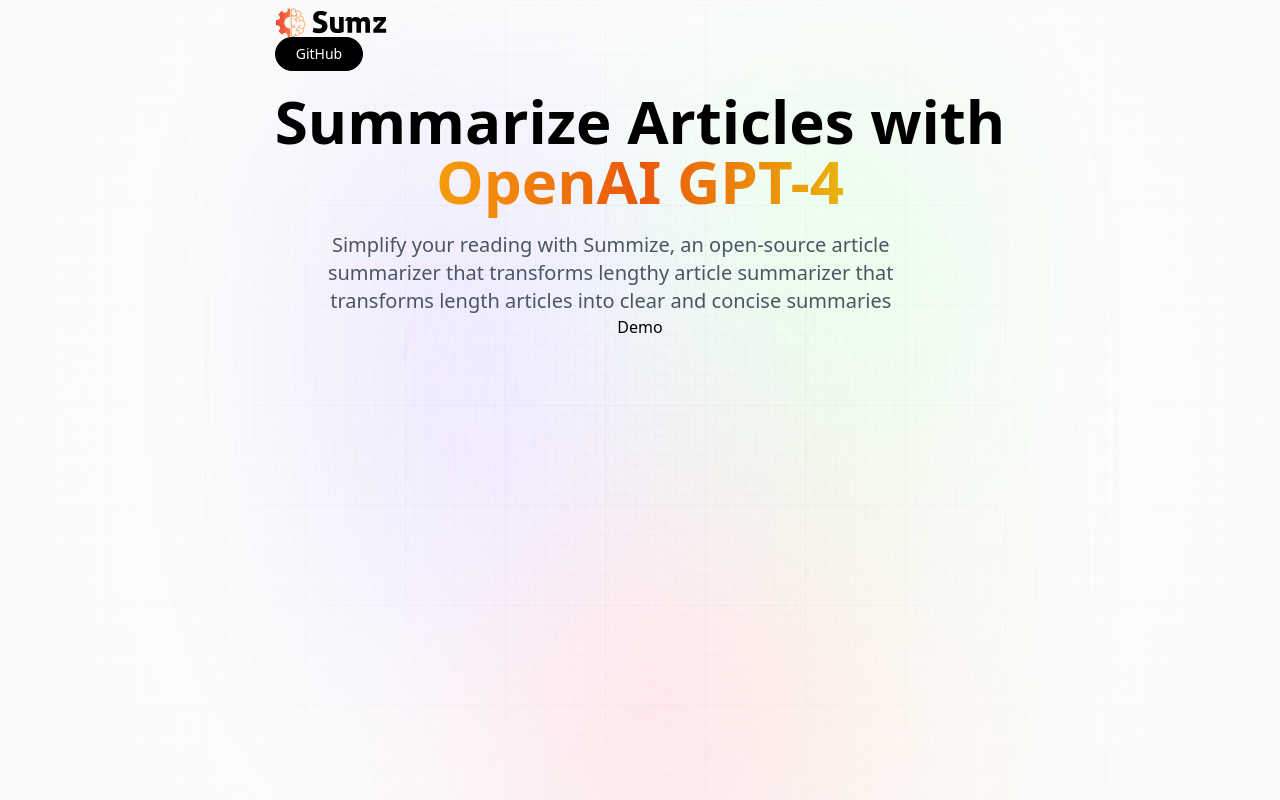
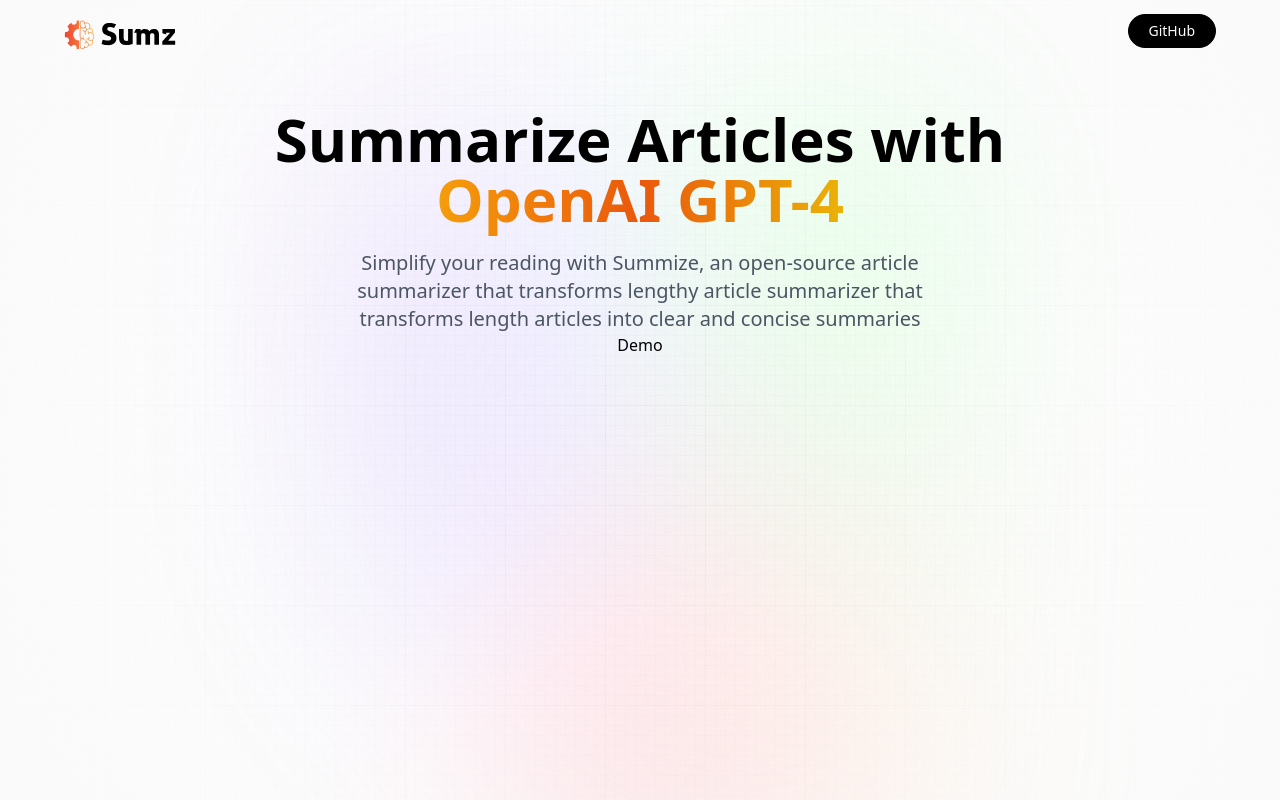
Before and after one commit to yomnahisham/AI-ArticleDigest, a React (Vite) app: page / in a window 1280 px wide. Built offline with nearby package versions, Linux system fonts and the light colour scheme; a web font is replaced by a local one.

Commit message:
fixed className

```diff
--- a/src/components/Here.jsx
+++ b/src/components/Here.jsx
@@ -3,8 +3,8 @@
 
 const Hero = () => {
   return (
-    <header classname="w-full flex justify-center items-center flex-col">
-        <nav classname="flex justify-between items-center w-full mb-10 pt-3">
+    <header className="w-full flex justify-center items-center flex-col">
+        <nav className="flex justify-between items-center w-full mb-10 pt-3">
             <img src={logo} alt="digester logo" className='w-28 object-contain' />
             <button
                 type="button"
```
